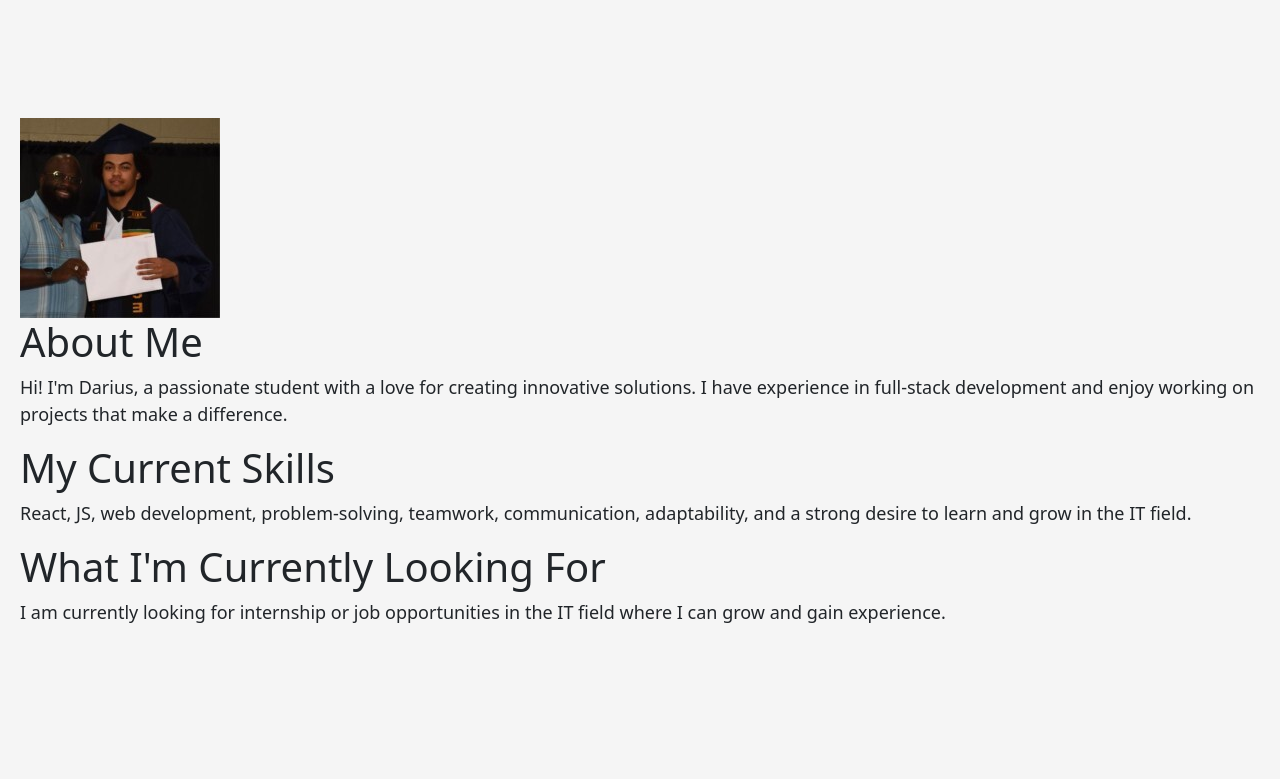
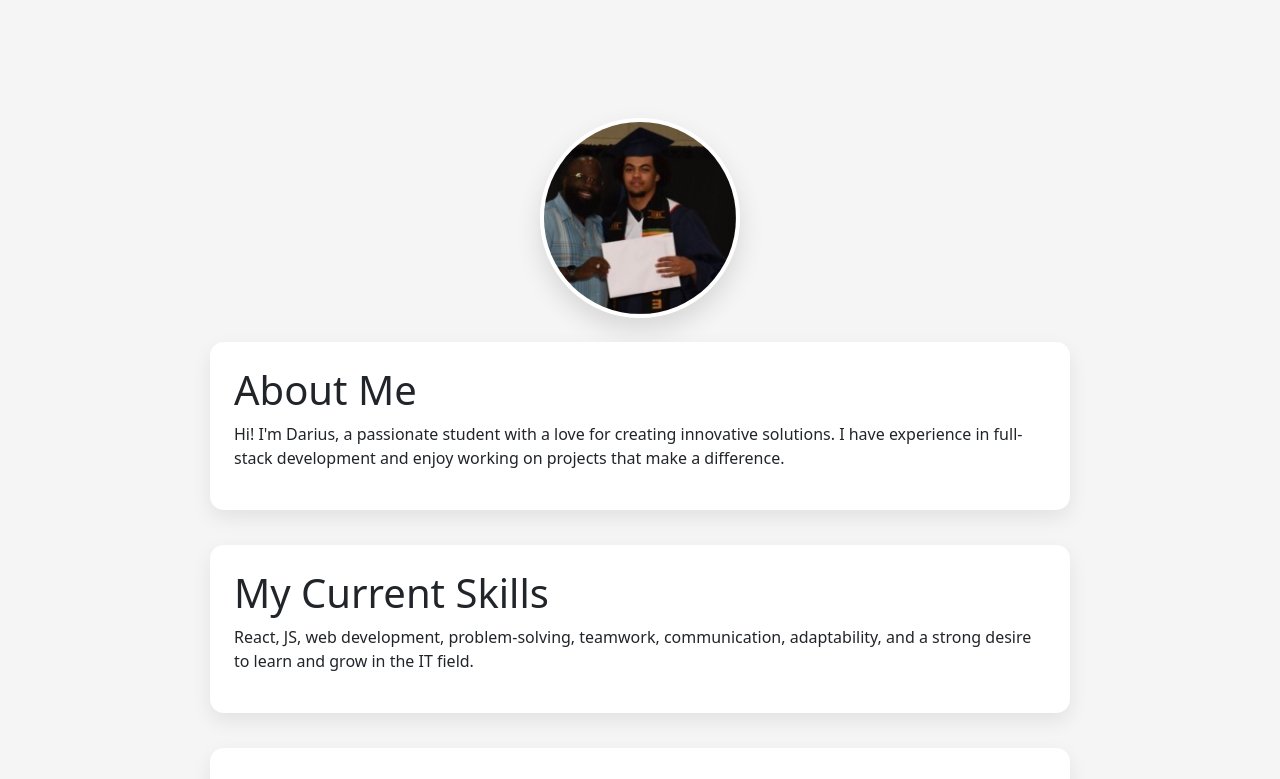
Before and after one commit to DariusNauglerWilliams/Darius-Naugler-Williams-Portfolio, a React (Vite) app in the folder dnw-portfolio/: page / in a window 1280 px wide. Shown: the part 905-1684 px from the top of the page. Built offline with nearby package versions, Linux system fonts and the light colour scheme.

Commit message:
about me css done all css done on website

```diff
--- a/dnw-portfolio/src/index.css
+++ b/dnw-portfolio/src/index.css
@@ -24,22 +24,49 @@ body {
 }
 
 .about-me-info{
-font-size: 18px;
+  font-size: 16px;
+  max-width: 860px;
+  margin: 0 auto 35px;
+  padding: 24px;
+  background: #ffffff;
+  border-radius: 14px;
+  box-shadow: 0 8px 20px #00000014;
 
 }
 
 .about-me-skills{
-font-size: 18px;
+  font-size: 16px;
+  max-width: 860px;
+  margin: 0 auto 35px;
+  padding: 24px;
+  background: #ffffff;
+  border-radius: 14px;
+  box-shadow: 0 8px 20px #00000014;
 
 
 }
 
 .about-me-looking-for{
-font-size: 18px;
+  font-size: 16px;
+  max-width: 860px;
+  margin: 0 auto;
+  padding: 24px;
+  background: #ffffff;
+  border-radius: 14px;
+  box-shadow: 0 8px 20px #00000014;
 }
 
 
-
+.profile-pic {
+  width: 200px;
+  height: 200px;
+  border-radius: 50%;
+  object-fit: cover;
+  margin: 0 auto 24px;
+  display: block;
+  border: 4px solid #ffffff;
+  box-shadow: 0 12px 26px #0000001f;
+}
 
 
 
```
